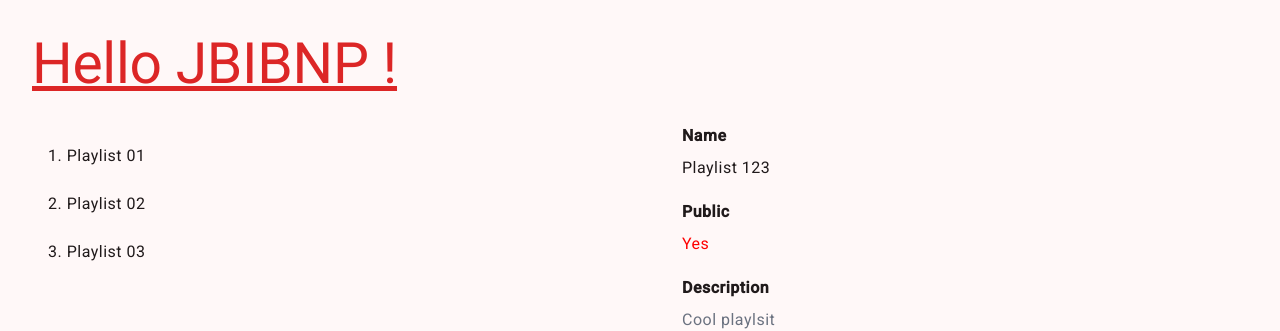
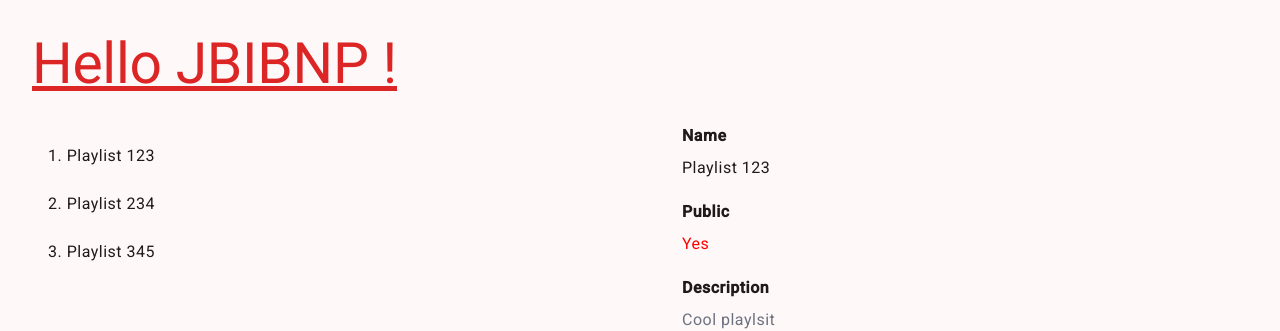
Before and after one commit to ev45ive/jbi-bnp-angular, an Angular app: page /playlists in a window 1280 px wide. Shown: the top 331 px of the page. Built offline with nearby package versions, Linux system fonts and the light colour scheme.

Commit message:
<ng-template ngFor [ngForOf]="playlists" let-item let-i="index">

```diff
--- a/src/app/playlists/components/playlist-list/playlist-list.component.html
+++ b/src/app/playlists/components/playlist-list/playlist-list.component.html
@@ -3,15 +3,16 @@
 <!-- mat-nav-list>mat-list-item*3>div{$. Playlist $$} -->
 
 <mat-nav-list>
-    <mat-list-item>
-        <div>1. Playlist 01</div>
-    </mat-list-item>
 
-    <mat-list-item>
-        <div>2. Playlist 02</div>
-    </mat-list-item>
+    <!-- <ng-template ngFor [ngForOf]="playlists" let-item="$implicit"> -->
+    <ng-template ngFor [ngForOf]="playlists" let-item let-i="index">
+        <mat-list-item>
+            <div>{{i+1}}. {{item.name}}</div>
+        </mat-list-item>
+    </ng-template>
+    <!-- <div>{{i+1}}. {{item.name}}</div>  Error! -->
 
-    <mat-list-item>
-        <div>3. Playlist 03</div>
-    </mat-list-item>
+
 </mat-nav-list>
+
+<!-- [ngFor][ngForOf] -->
--- a/src/app/playlists/components/playlist-list/playlist-list.component.ts
+++ b/src/app/playlists/components/playlist-list/playlist-list.component.ts
@@ -1,5 +1,7 @@
+import { NgFor } from '@angular/common';
 import { Component } from '@angular/core';
 
+NgFor
 @Component({
   selector: 'app-playlist-list',
   templateUrl: './playlist-list.component.html',
```
